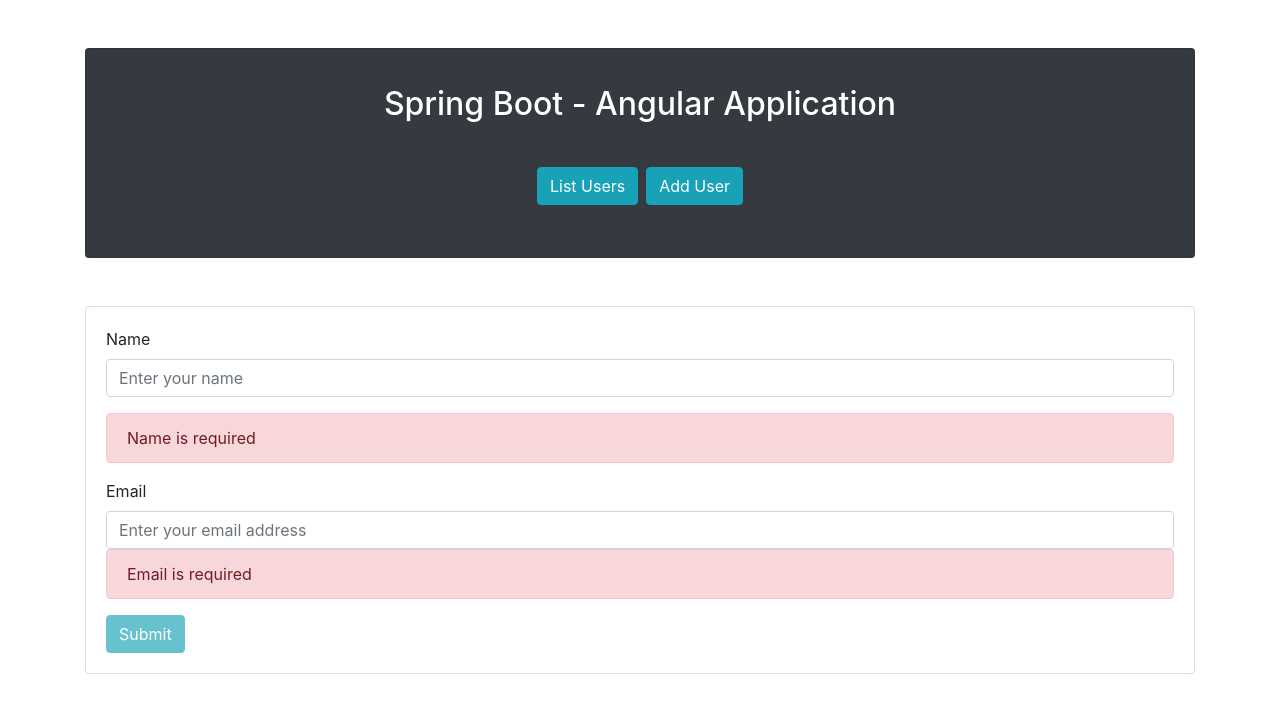
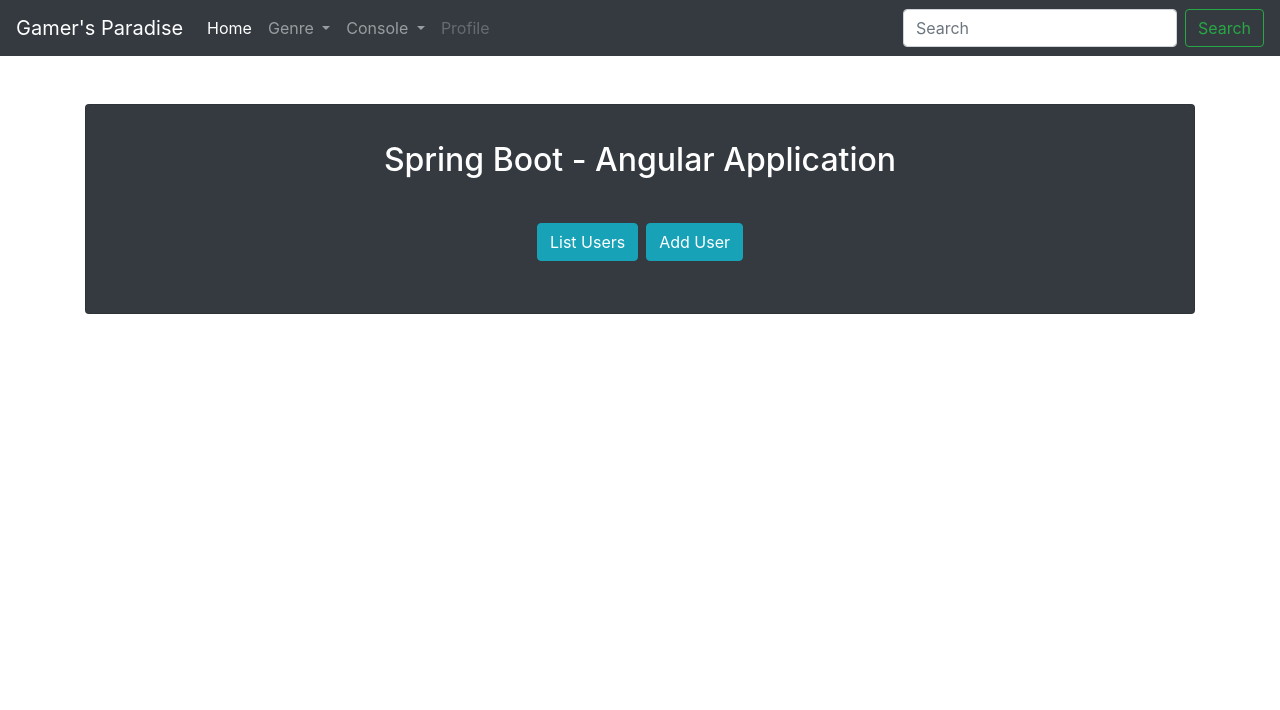
Before and after one commit to Joshuaatgenspark/project2, an Angular app in the folder angcon/: page /adduser in a window 1280 px wide. Shown: the top 710 px of the page. Built offline with nearby package versions, Linux system fonts and the light colour scheme.

Commit message:
Navbar added

```diff
--- a/angcon/package.json
+++ b/angcon/package.json
@@ -23,7 +23,7 @@
     "zone.js": "~0.11.4"
   },
   "devDependencies": {
-    "@angular-devkit/build-angular": "~12.2.2",
+    "@angular-devkit/build-angular": "^12.2.5",
     "@angular/cli": "~12.2.2",
     "@angular/compiler-cli": "~12.2.0",
     "@types/jasmine": "~3.8.0",
--- a/angcon/src/app/app.component.html
+++ b/angcon/src/app/app.component.html
@@ -1,3 +1,6 @@
+<app-navbar></app-navbar>
+
+
 <div class="container">
   <div class="row">
     <div class="col-md-12">
--- a/angcon/src/app/app.module.ts
+++ b/angcon/src/app/app.module.ts
@@ -7,12 +7,14 @@
 import { UserListComponent } from './user-list/user-list.component';
 import { UserFormComponent } from './user-form/user-form.component';
 import { UserService } from './user.service';
+import { NavbarComponent } from './components/navbar/navbar.component';
 
 @NgModule({
   declarations: [
     AppComponent,
     UserListComponent,
-    UserFormComponent
+    UserFormComponent,
+    NavbarComponent
   ],
   imports: [
     BrowserModule,
--- /dev/null
+++ b/angcon/src/app/components/navbar/navbar.component.html
@@ -0,0 +1,42 @@
+<nav class="navbar navbar-expand-lg navbar-dark bg-dark">
+    <a class="navbar-brand" href="#">Gamer's Paradise</a>
+    <button class="navbar-toggler" type="button" data-toggle="collapse" data-target="#navbarScroll" aria-controls="navbarScroll" aria-expanded="false" aria-label="Toggle navigation">
+      <span class="navbar-toggler-icon"></span>
+    </button>
+    <div class="collapse navbar-collapse" id="navbarScroll">
+      <ul class="navbar-nav mr-auto my-2 my-lg-0 navbar-nav-scroll" style="max-height: 100px;">
+        <li class="nav-item active">
+          <a class="nav-link" href="#">Home <span class="sr-only">(current)</span></a>
+        </li>
+        <li class="nav-item dropdown">
+            <a class="nav-link dropdown-toggle" href="#" id="navbarScrollingDropdown" role="button" data-toggle="dropdown" aria-expanded="false">
+              Genre
+            </a>
+            <ul class="dropdown-menu" aria-labelledby="navbarScrollingDropdown">
+              <li><a class="dropdown-item" href="#">Action</a></li>
+              <li><a class="dropdown-item" href="#">Another action</a></li>
+              <li><hr class="dropdown-divider"></li>
+              <li><a class="dropdown-item" href="#">Something else here</a></li>
+            </ul>
+          </li>
+        <li class="nav-item dropdown">
+          <a class="nav-link dropdown-toggle" href="#" id="navbarScrollingDropdown" role="button" data-toggle="dropdown" aria-expanded="false">
+            Console
+          </a>
+          <ul class="dropdown-menu" aria-labelledby="navbarScrollingDropdown">
+            <li><a class="dropdown-item" href="#">Action</a></li>
+            <li><a class="dropdown-item" href="#">Another action</a></li>
+            <li><hr class="dropdown-divider"></li>
+            <li><a class="dropdown-item" href="#">Something else here</a></li>
+          </ul>
+        </li>
+        <li class="nav-item">
+          <a class="nav-link disabled" href="#" tabindex="-1" aria-disabled="true">Profile</a>
+        </li>
+      </ul>
+      <form class="d-flex">
+        <input class="form-control mr-2" type="search" placeholder="Search" aria-label="Search">
+        <button class="btn btn-outline-success" type="submit">Search</button>
+      </form>
+    </div>
+  </nav>
--- /dev/null
+++ b/angcon/src/app/components/navbar/navbar.component.ts
@@ -0,0 +1,15 @@
+import { Component, OnInit } from '@angular/core';
+
+@Component({
+  selector: 'app-navbar',
+  templateUrl: './navbar.component.html',
+  styleUrls: ['./navbar.component.css']
+})
+export class NavbarComponent implements OnInit {
+
+  constructor() { }
+
+  ngOnInit(): void {
+  }
+
+}
--- a/angcon/src/app/user-form/user-form.component.html
+++ b/angcon/src/app/user-form/user-form.component.html
@@ -1,4 +1,4 @@
-<div class="card my-5">
+<!-- <div class="card my-5">
     <div class="card-body">
       <form (ngSubmit)="onSubmit()" #userForm="ngForm">
         <div class="form-group">
@@ -25,4 +25,4 @@
           class="btn btn-info">Submit</button>
       </form>
     </div>
-  </div>
+  </div> -->
--- a/angcon/src/app/user-list/user-list.component.html
+++ b/angcon/src/app/user-list/user-list.component.html
@@ -1,4 +1,4 @@
-<div class="card my-5">
+<!-- <div class="card my-5">
     <div class="card-body">
       <table class="table table-bordered table-striped">
         <thead class="thead-dark">
@@ -17,4 +17,4 @@
         </tbody>
       </table>
     </div>
-  </div>
+  </div> -->
--- a/angcon/src/app/user.ts
+++ b/angcon/src/app/user.ts
@@ -1,5 +1,5 @@
 export class User {
-    id: string;
-    name: string;
-    email: string;
+    // id: string;
+    // name: string;
+    // email: string;
 }
```
Also changed, not shown: angcon/src/app/components/navbar/navbar.component.css (added), 1 other file (tests, documents, lock files or other folders).
